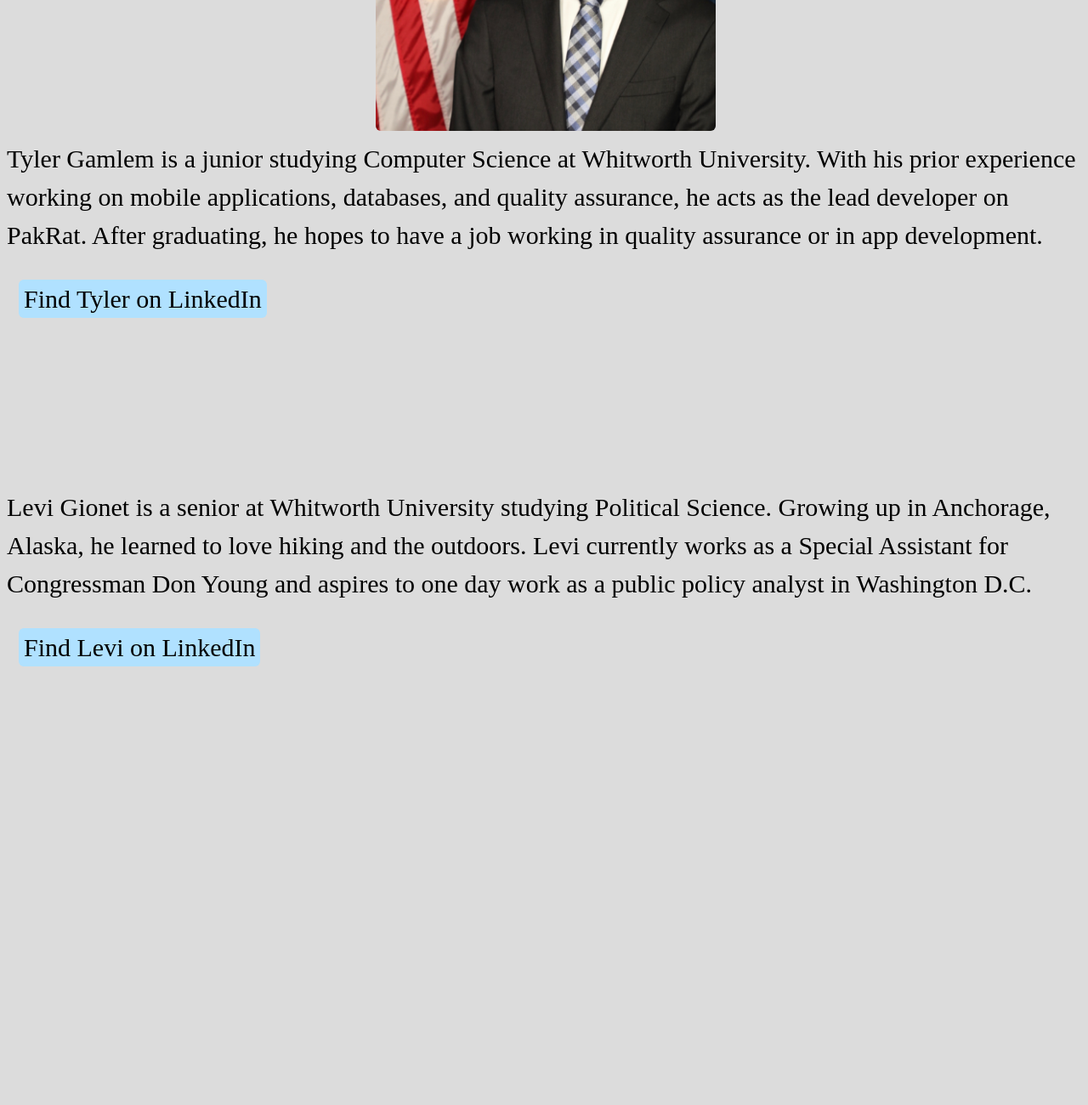
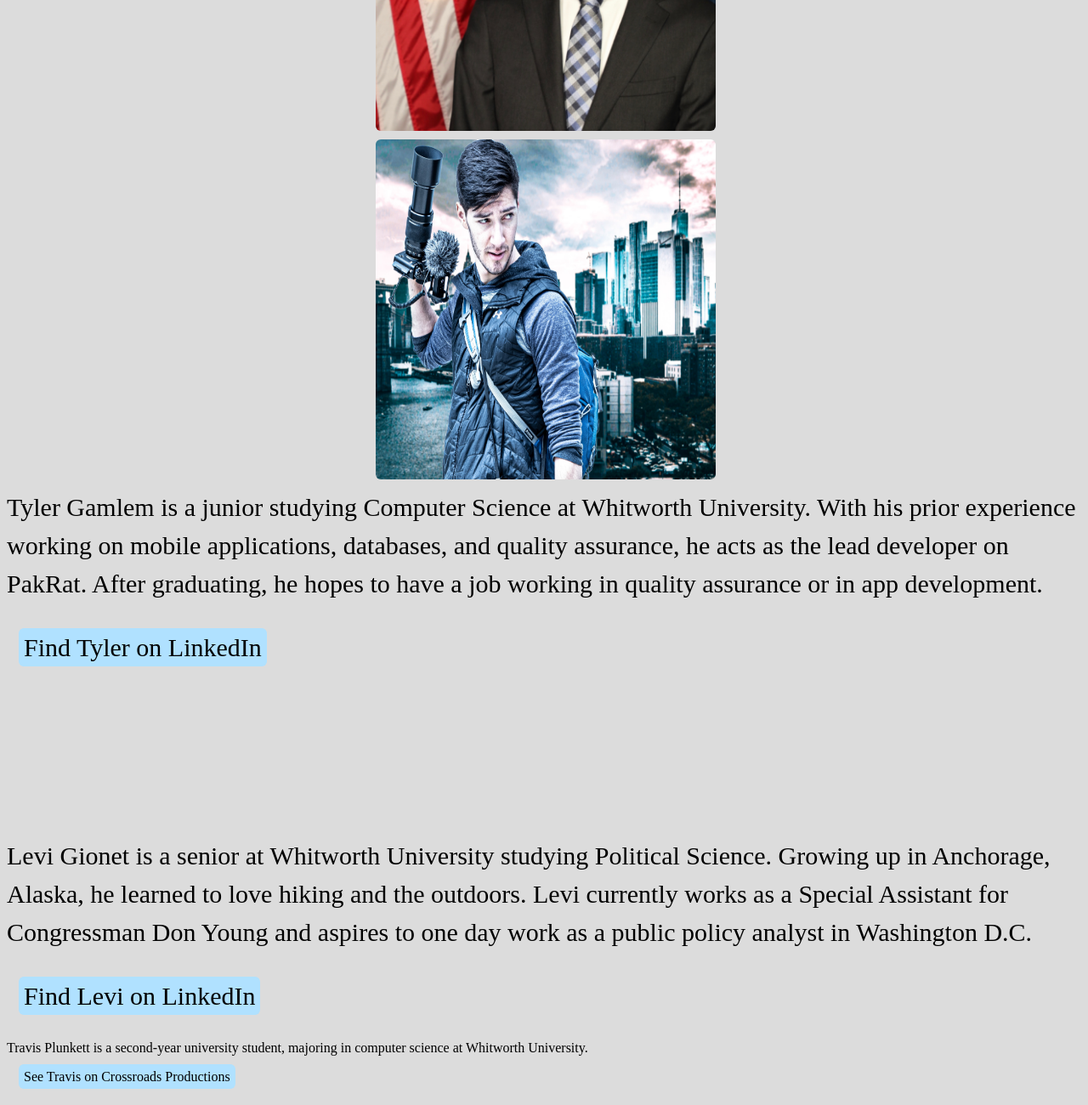
Before and after one commit to tgamlem/PakRat-webpage, a plain HTML site: page public/profile.html in a window 1280 px wide. Shown: the part 926-2226 px from the top of the page at 85% size. Before the commit the page ends 1748 px from the top, so only its background shows below. Drawn offline with Linux system fonts and the light colour scheme.

Commit message:
Added a prof pic and a blurb.

```diff
--- a/public/profile.html
+++ b/public/profile.html
@@ -33,6 +33,11 @@
           src="img\levi-profile.jpg"
           alt="Levi, one of the PakRats"
         />
+        <img
+          class="image"
+          src="img\Travis_Profile_Pic.jpg"
+          alt="Travis, one of the PakRats"
+        />
       </div>
       <div class="text-container">
         <div class="tyler-bio">
@@ -65,6 +70,18 @@
             >
           </p>
         </div>
+        <div class="text-container">
+          <div class="travis-bio">
+            Travis Plunkett is a second-year university student, majoring in computer science at Whitworth University.
+            <p>
+              <a
+                href="https//www.croadsproduction.com"
+                class="link"
+                target="_blank"
+                >See Travis on Crossroads Productions</a
+              >
+            </p>
+          </div>
       </div>
     </div>
   </body>
```
Also changed, not shown: public/img/Travis_Profile_Pic.jpg (added).
